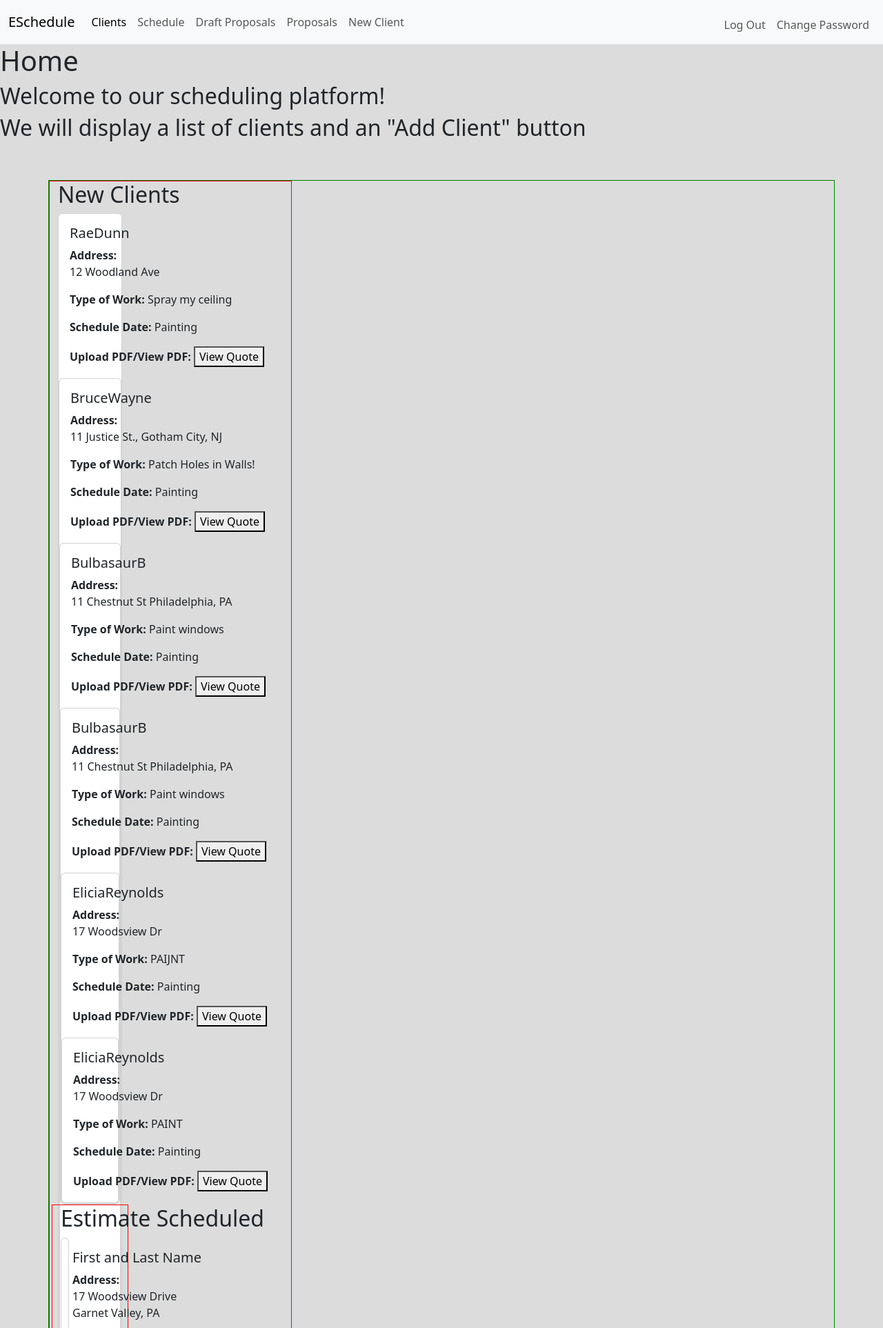
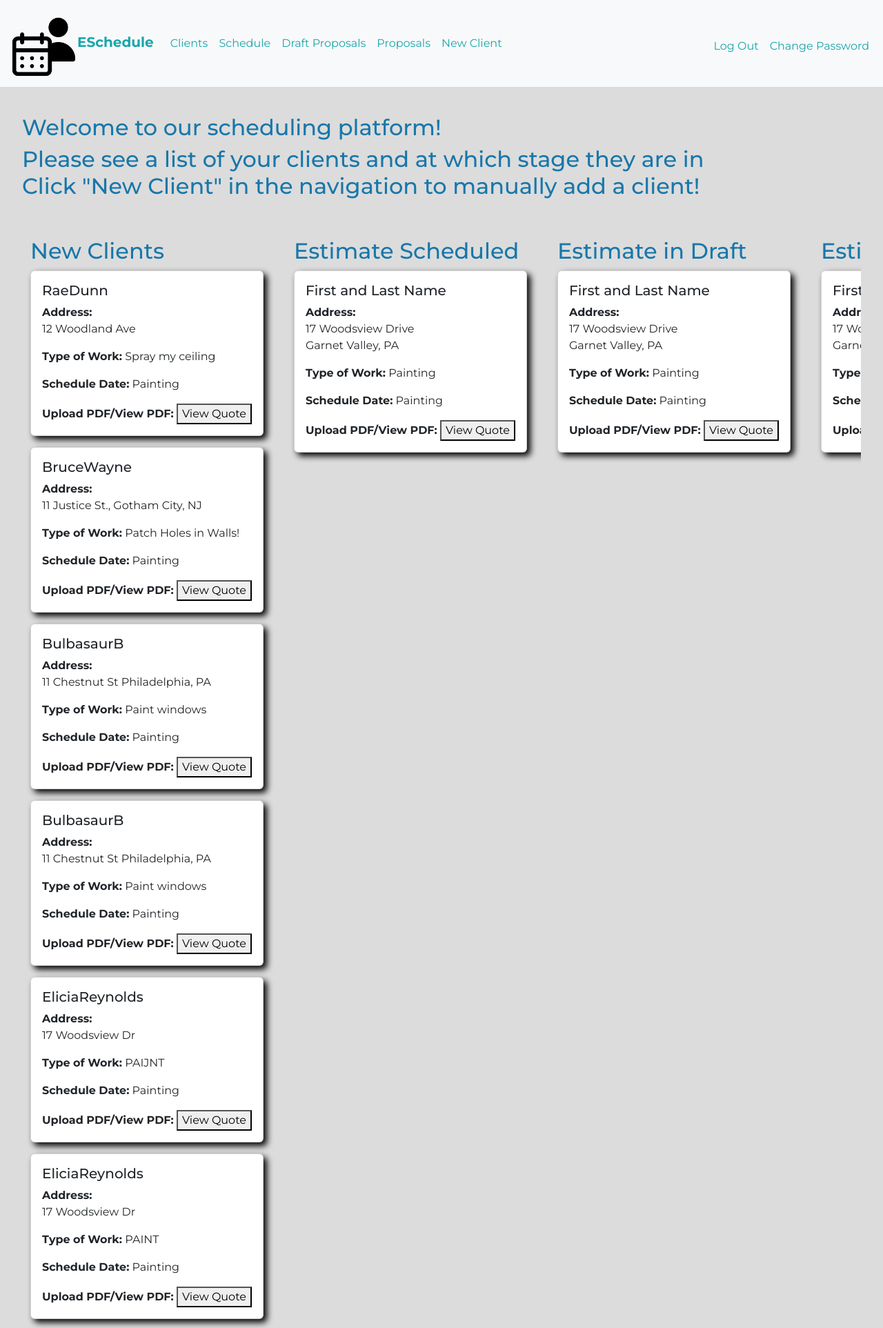
Before and after one commit to stephen0220/final_project, a Flask app: page /home in a window 1280 px wide. Shown: the top 1925 px of the page at 69% size. Run offline with Flask 3, Linux system fonts and the light colour scheme; a user stored in the database is signed in; data comes from the database, SQL or seed files in the repository; both versions use the stored data as it was after the commit.

Commit message:
Editing the CSS and cleaning up the HTML

```diff
--- a/app.py
+++ b/app.py
@@ -6,6 +6,7 @@ import sqlite3
 import re
 
 app = Flask(__name__, static_folder='static', static_url_path='/static')
+app.config['TEMPLATES_AUTO_RELOAD'] = True
 app.secret_key = 'a;sldkfjghtyrueiwoqp1029384756'
 app.config["SESSION_PERMANENT"] = False
 app.config["SESSION_TYPE"] = "filesystem"
--- a/static/style.css
+++ b/static/style.css
@@ -1,16 +1,77 @@
+@import url('https://fonts.googleapis.com/css2?family=Montserrat:wght@300;400;500;700;900&display=swap');
+
+:root {
+    --primary: #1877aa;
+    --secondary: #18AB7E;
+    --third: #18A6AB;
+}
+
 body{
     background-color: rgb(220, 220, 220);
+    font-family: montserrat !important;
+}
+
+main {
+    padding: 2em;
+}
+
+footer {
+    padding: 2em;
 }
 
 .clients {
     display: flex;
     flex-direction: row;
-    border: 1px solid green;
     overflow: auto;
     white-space: nowrap;
+    max-width: 100%;
 
 }
 
 .row {
-    border: 1px solid red;
+    margin-right: 2em;
 }
+
+.card {
+    box-shadow: 5px 5px 10px #000;
+    margin-bottom: 1em;
+}
+
+h2 {
+    color: var(--primary);
+}
+
+a{
+    color: var(--third) !important;
+    text-decoration: none;
+}
+
+nav a{
+    font-weight: 700;
+}
+
+nav a img{
+    width: auto;
+    height: 100px;
+}
+
+.index-form{
+    color: var(--secondary);
+    font-weight: 500;
+    font-size: 1.5em;
+    text-shadow: 1px 1px 2px #fff;
+}
+
+input {
+    font-size: 1.3rem !important;
+}
+
+.linked-button {
+    color: #fff !important;
+}
+
+@media only screen and (max-width: 992px){
+    .clients{
+        flex-direction: column;
+    }
+}
--- a/templates/home.html
+++ b/templates/home.html
@@ -1,17 +1,17 @@
 {% extends "layout.html" %}
-
-{% block h1 %}
-    Home
-{% endblock %}
 
 {% block main %}
     <h2>Welcome to our scheduling platform!</h2>
-    <h2>We will display a list of clients and an "Add Client" button</h2>
+    <h2>
+        Please see a list of your clients and at which stage they are in
+        <br>
+        Click "New Client" in the navigation to manually add a client!
+    </h2>
     <br>
     <br>
     <div class="container clients">
         <div class="row">
-            <div class="col-md-4 mb-4">
+                <div>
                     <h2>New Clients</h2>
                     {% for client in clients%}
                     <div class="card">
@@ -22,13 +22,12 @@
                             <p class="card-text"><strong>Schedule Date:</strong> Painting</p>
                             <p class="card-text"><strong>Upload PDF/View PDF:</strong> <button>View Quote</button></p>
                         </div>
+                    </div>
                     {% endfor %}
                 </div>
         </div>
-
-        </div>
         <div class="row">
-            <div class="col-md-4 mb-4">
+            <div>
                 <h2>Estimate Scheduled</h2>
                 <div class="card">
                     <div class="card-body">
@@ -40,10 +39,10 @@
                     </div>
                 </div>
             </div>
+        </div>
 
-        </div>
         <div class="row">
-            <div class="col-md-4 mb-4">
+            <div>
                 <h2>Estimate in Draft</h2>
                 <div class="card">
                     <div class="card-body">
@@ -58,23 +57,9 @@
 
         </div>
         <div class="row">
-            <div class="col-md-4 mb-4">
+            <div>
                 <h2>Estimate Sent</h2>
                 <div class="card">
-                    <div class="card-body">
-                        <h5 class="card-title">First and Last Name</h5>
-                        <p class="card-text"><strong>Address:</strong><br> 17 Woodsview Drive <br> Garnet Valley, PA</p>
-                        <p class="card-text"><strong>Type of Work:</strong> Painting</p>
-                        <p class="card-text"><strong>Schedule Date:</strong> Painting</p>
-                        <p class="card-text"><strong>Upload PDF/View PDF:</strong> <button>View Quote</button></p>
-                    </div>
-                    <div class="card-body">
-                        <h5 class="card-title">First and Last Name</h5>
-                        <p class="card-text"><strong>Address:</strong><br> 17 Woodsview Drive <br> Garnet Valley, PA</p>
-                        <p class="card-text"><strong>Type of Work:</strong> Painting</p>
-                        <p class="card-text"><strong>Schedule Date:</strong> Painting</p>
-                        <p class="card-text"><strong>Upload PDF/View PDF:</strong> <button>View Quote</button></p>
-                    </div>
                     <div class="card-body">
                         <h5 class="card-title">First and Last Name</h5>
                         <p class="card-text"><strong>Address:</strong><br> 17 Woodsview Drive <br> Garnet Valley, PA</p>
@@ -86,64 +71,7 @@
             </div>
 
         </div>
-        <div class="row">
-            <div class="col-md-4 mb-4">
-                <h2>Estimate Sent</h2>
-                <div class="card">
-                    <div class="card-body">
-                        <h5 class="card-title">First and Last Name</h5>
-                        <p class="card-text"><strong>Address:</strong><br> 17 Woodsview Drive <br> Garnet Valley, PA</p>
-                        <p class="card-text"><strong>Type of Work:</strong> Painting</p>
-                        <p class="card-text"><strong>Schedule Date:</strong> Painting</p>
-                        <p class="card-text"><strong>Upload PDF/View PDF:</strong> <button>View Quote</button></p>
-                    </div>
-                    <div class="card-body">
-                        <h5 class="card-title">First and Last Name</h5>
-                        <p class="card-text"><strong>Address:</strong><br> 17 Woodsview Drive <br> Garnet Valley, PA</p>
-                        <p class="card-text"><strong>Type of Work:</strong> Painting</p>
-                        <p class="card-text"><strong>Schedule Date:</strong> Painting</p>
-                        <p class="card-text"><strong>Upload PDF/View PDF:</strong> <button>View Quote</button></p>
-                    </div>
-                    <div class="card-body">
-                        <h5 class="card-title">First and Last Name</h5>
-                        <p class="card-text"><strong>Address:</strong><br> 17 Woodsview Drive <br> Garnet Valley, PA</p>
-                        <p class="card-text"><strong>Type of Work:</strong> Painting</p>
-                        <p class="card-text"><strong>Schedule Date:</strong> Painting</p>
-                        <p class="card-text"><strong>Upload PDF/View PDF:</strong> <button>View Quote</button></p>
-                    </div>
-                </div>
-            </div>
 
-        </div>
-        <div class="row">
-            <div class="col-md-4 mb-4">
-                <h2>Estimate Sent</h2>
-                <div class="card">
-                    <div class="card-body">
-                        <h5 class="card-title">First and Last Name</h5>
-                        <p class="card-text"><strong>Address:</strong><br> 17 Woodsview Drive <br> Garnet Valley, PA</p>
-                        <p class="card-text"><strong>Type of Work:</strong> Painting</p>
-                        <p class="card-text"><strong>Schedule Date:</strong> Painting</p>
-                        <p class="card-text"><strong>Upload PDF/View PDF:</strong> <button>View Quote</button></p>
-                    </div>
-                    <div class="card-body">
-                        <h5 class="card-title">First and Last Name</h5>
-                        <p class="card-text"><strong>Address:</strong><br> 17 Woodsview Drive <br> Garnet Valley, PA</p>
-                        <p class="card-text"><strong>Type of Work:</strong> Painting</p>
-                        <p class="card-text"><strong>Schedule Date:</strong> Painting</p>
-                        <p class="card-text"><strong>Upload PDF/View PDF:</strong> <button>View Quote</button></p>
-                    </div>
-                    <div class="card-body">
-                        <h5 class="card-title">First and Last Name</h5>
-                        <p class="card-text"><strong>Address:</strong><br> 17 Woodsview Drive <br> Garnet Valley, PA</p>
-                        <p class="card-text"><strong>Type of Work:</strong> Painting</p>
-                        <p class="card-text"><strong>Schedule Date:</strong> Painting</p>
-                        <p class="card-text"><strong>Upload PDF/View PDF:</strong> <button>View Quote</button></p>
-                    </div>
-                </div>
-            </div>
-
-        </div>
     </div>
 
 {% endblock %}
--- a/templates/layout.html
+++ b/templates/layout.html
@@ -14,7 +14,7 @@
 <body>
     <nav class="navbar navbar-expand-lg bg-light">
         <div class="container-fluid">
-          <a class="navbar-brand" href="/">ESchedule</a>
+          <a class="navbar-brand" href="/"><img src="static/img/logo.png" alt="">ESchedule </a>
           <button class="navbar-toggler" type="button" data-bs-toggle="collapse" data-bs-target="#navbarNav" aria-controls="navbarNav" aria-expanded="false" aria-label="Toggle navigation">
             <span class="navbar-toggler-icon"></span>
           </button>
@@ -22,7 +22,7 @@
           <div class="collapse navbar-collapse" id="navbarNav">
             <ul class="navbar-nav">
               <li class="nav-item" >
-                <a class="nav-link active" aria-current="page" href="/clients">Clients</a>
+                <a class="nav-link active" aria-current="page" href="/home">Clients</a>
               </li>
               <li class="nav-item">
                 <a class="nav-link" href="/schedule">Schedule</a>
--- a/templates/login.html
+++ b/templates/login.html
@@ -17,7 +17,7 @@
         <button class="btn btn-primary" type="submit">Log In</button>
         <div>
             <p>New member? Click here to create an account!</p>
-            <button class="btn btn-primary" type="submit"><a href="/create_account">Create Account</a></button>
+            <button class="btn btn-primary" type="submit"><a href="/create_account" class="linked-button">Create Account</a></button>
         </div>
     </form>
 {% endblock %}
```
Also changed, not shown: templates/index.html (+4 -3 lines), eschedule.db, static/img/logo.png (added), 4 other files. Lines whose indentation alone changed are shown as unchanged.
